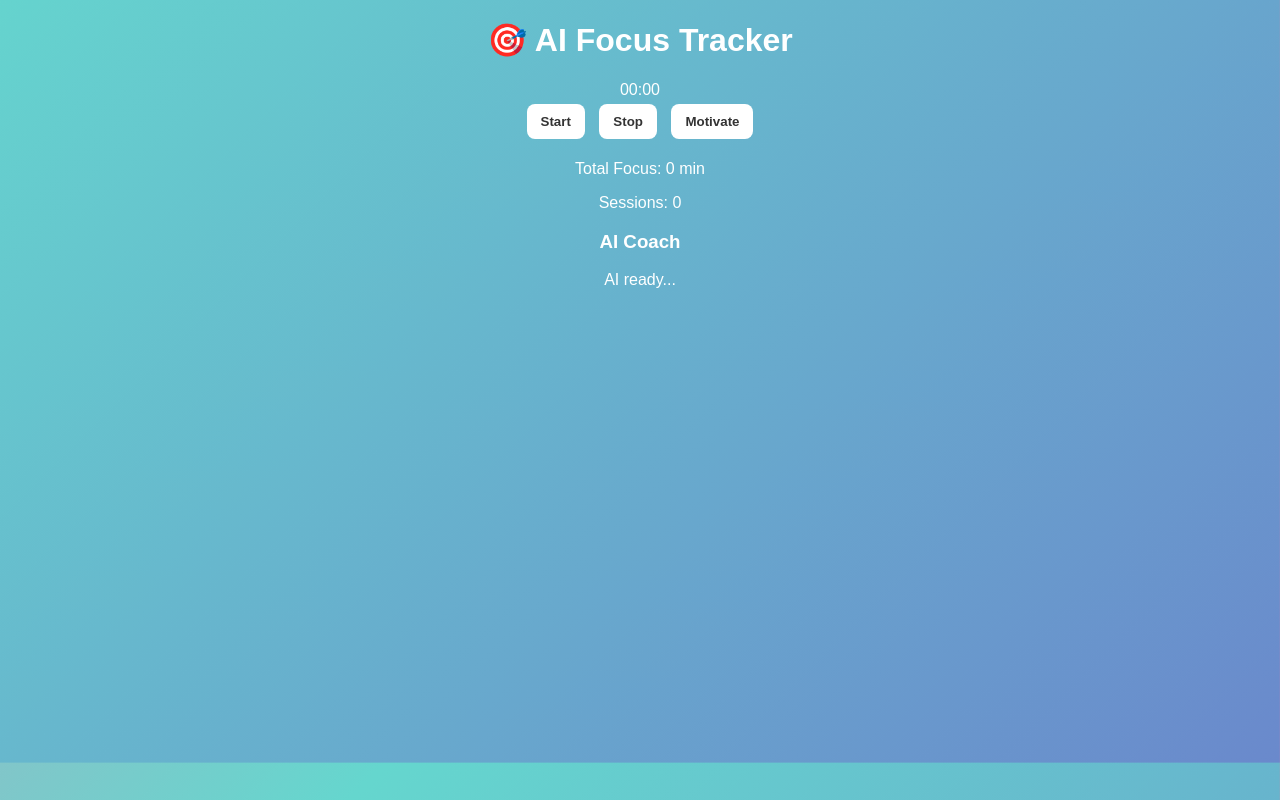
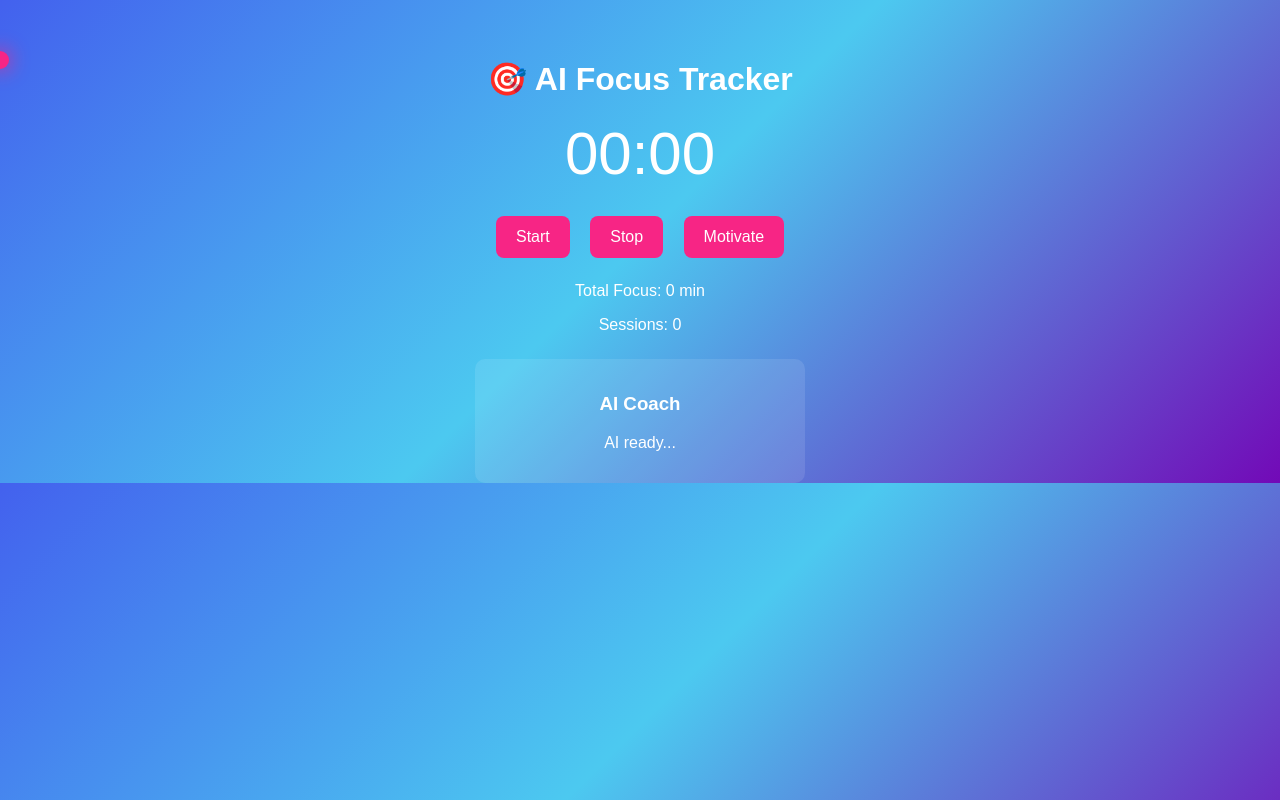
Before and after one commit to avanthikaanand007-alt/Focus-Tracker, a plain HTML site: page index.html in a window 1280 px wide. Drawn offline with Linux system fonts and the light colour scheme.

Commit message:
Update style.css

```diff
--- a/style.css
+++ b/style.css
@@ -1,54 +1,54 @@
 body {
+  margin: 0;
   font-family: Arial;
-    background: linear-gradient(135deg, #ff758c, #ff7eb3, #65d6ce, #6a89cc);
-    background-size: 400% 400%;
-    animation: gradient 10s ease infinite;
+  background: linear-gradient(135deg,#4361ee,#4cc9f0,#7209b7);
+  color: white;
   text-align: center;
-    color: white;
-}
-
-@keyframes gradient {
-    0% {background-position: 0%;}
-    50% {background-position: 100%;}
-    100% {background-position: 0%;}
+  overflow: hidden;
 }
 
 .container {
-    width: 360px;
-    margin: auto;
-    margin-top: 20px;
+  margin-top: 60px;
 }
 
-.card {
-    background: rgba(255,255,255,0.12);
-    backdrop-filter: blur(10px);
-    padding: 15px;
-    margin-top: 15px;
-    border-radius: 15px;
-    box-shadow: 0 0 15px rgba(255,255,255,0.2);
-}
-
-.timer-card h2 {
-    font-size: 42px;
-    text-shadow: 0 0 10px #fff;
+#timer {
+  font-size: 60px;
+  margin: 20px;
 }
 
 button {
-    margin: 5px;
-    padding: 10px 14px;
+  padding: 12px 20px;
+  margin: 8px;
   border: none;
   border-radius: 8px;
-    background: #ffffff;
-    color: #333;
+  background: #f72585;
+  color: white;
   cursor: pointer;
-    font-weight: bold;
+  font-size: 16px;
 }
 
 button:hover {
-    background: #ffeaa7;
+  background: #b5179e;
 }
 
-canvas {
-    background: white;
+.ai {
+  margin-top: 25px;
+  background: rgba(255,255,255,0.1);
+  padding: 15px;
+  width: 300px;
+  margin-left: auto;
+  margin-right: auto;
   border-radius: 10px;
 }
+
+/* Cursor glow */
+.cursor {
+  width: 18px;
+  height: 18px;
+  background: #f72585;
+  position: fixed;
+  border-radius: 50%;
+  pointer-events: none;
+  box-shadow: 0 0 20px #f72585;
+  transform: translate(-50%, -50%);
+}
```
Lines whose indentation alone changed are shown as unchanged.
